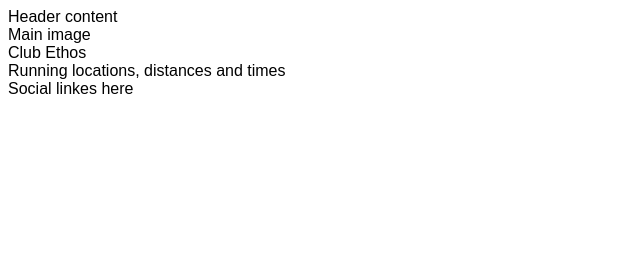
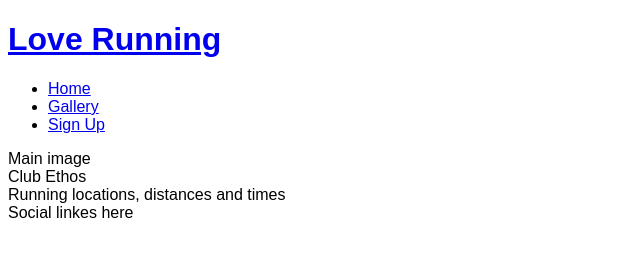
Before and after one commit to sejungkwak/love-running, a plain HTML site: page index.html in a window 1280 px wide. Shown: the whole page, without its empty margins (0-640 px from the left). Drawn offline with Linux system fonts and the light colour scheme.

Commit message:
Add basic header structure

```diff
--- a/index.html
+++ b/index.html
@@ -12,7 +12,24 @@
 </head>
 
 <body>
-  <header>Header content</header>
+  <header>
+    <a href="index.html">
+      <h1>Love Running</h1>
+    </a>
+    <hav>
+      <ul>
+        <li>
+          <a href="index.html">Home</a>
+        </li>
+        <li>
+          <a href="#">Gallery</a>
+        </li>
+        <li>
+          <a href="#">Sign Up</a>
+        </li>
+      </ul>
+    </hav>
+  </header>
   <main>
     <section>
       Main image
```
